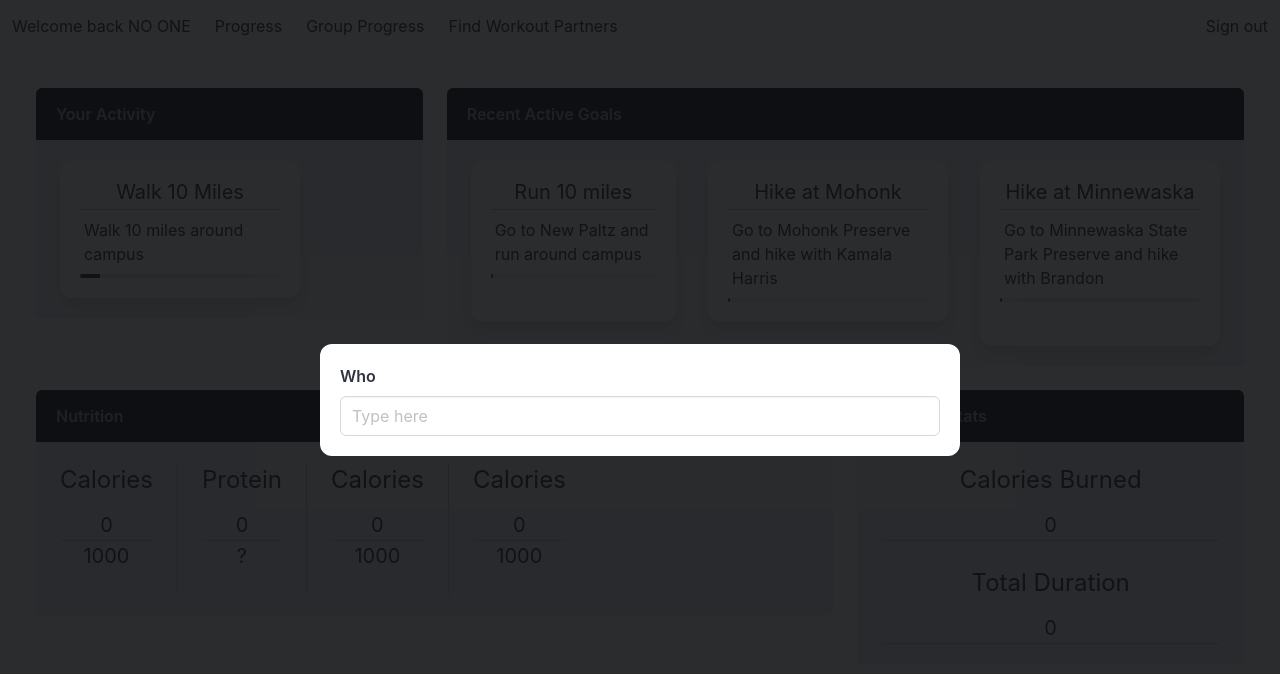
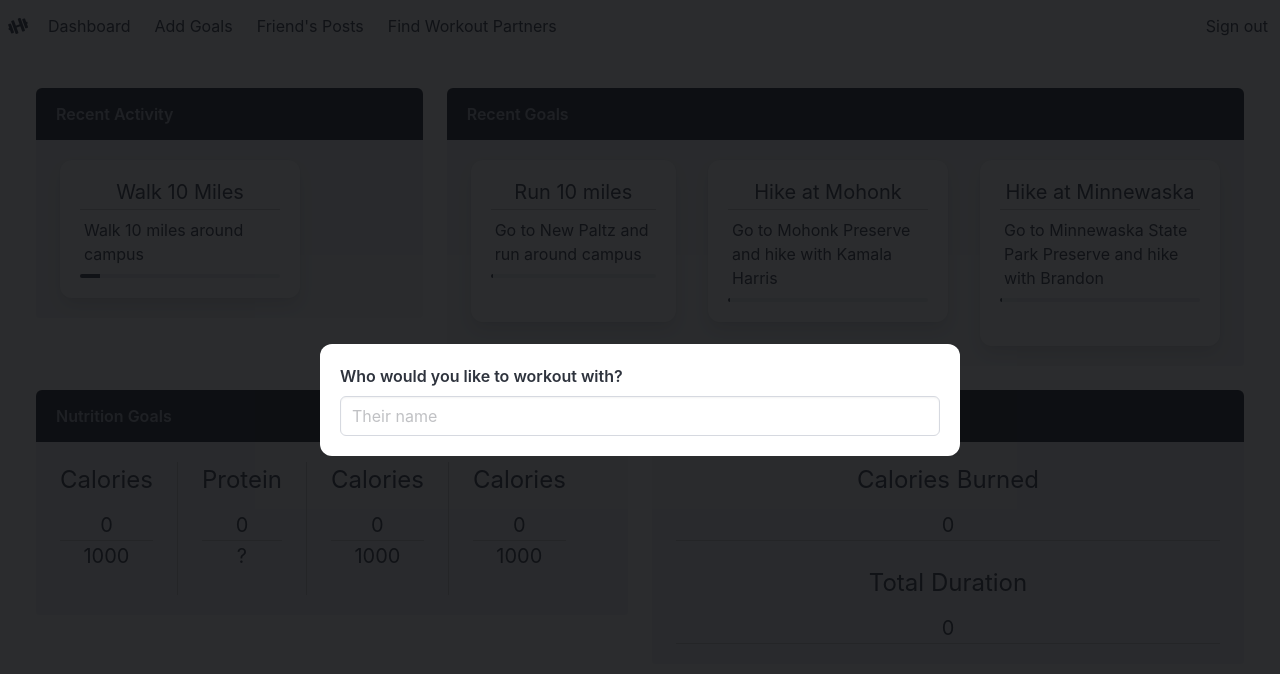
Before and after one commit to shift16/WP-2024-Final, a Vue app in the folder client/: page /dashboard in a window 1280 px wide. Both pictures are taken after a click on the link "Find Workout Partners". Shown: the top 674 px of the page. Built offline with nearby package versions, Linux system fonts and the light colour scheme.

Commit message:
Added search bar feature so that the current user can other users as friends. Updated user.template.json and the existing dummy data. Changed the favicon and webpage title. Also, updated many pages

```diff
--- a/client/index.html
+++ b/client/index.html
@@ -2,9 +2,9 @@
 <html lang="en">
   <head>
     <meta charset="UTF-8">
-    <link rel="icon" href="/favicon.ico">
+    <link rel="icon" href="/favicon.svg">
     <meta name="viewport" content="width=device-width, initial-scale=1.0">
-    <title>Vite App</title>
+    <title>FitFusion</title>
   </head>
   <body>
     <div id="app"></div>
--- a/client/src/components/NavBar.vue
+++ b/client/src/components/NavBar.vue
@@ -1,20 +1,89 @@
 <script setup lang="ts">
 import { RouterLink } from 'vue-router';
-import { ref } from 'vue'
-import { getUserThatLoggedIn, setUserThatLoggedIn, default_user } from '@/model/users';
+import { ref, useTemplateRef, type Ref } from 'vue'
+import { getUserThatLoggedIn, getUsers, setUserThatLoggedIn, default_user, type User, type Friend } from '@/model/users';
+import { addFriend, getFriends } from '@/model/friends';
 import router from '@/router';
 
-const searchModalActive = ref(false)
+const searchModalActive: Ref<boolean> = ref(false)
 
-function enableSearchModal() {
+const navBarBurgerActive: Ref<boolean> = ref(false)
+
+const similarUsers: Ref<User[]> = ref([] as User[])
+
+const allUsers: User[] = getUsers()
+
+const loggedInUser: Ref<User> = ref(getUserThatLoggedIn())
+
+const searchInputElement = useTemplateRef("searchInput")
+
+function handleSearchInput(searchHTMLElment: HTMLInputElement): void {
+    const searchText: string = searchHTMLElment.value
+
+    if (searchText.length >= 1) {
+        const searchRegex: RegExp = new RegExp("^" + searchText.toLowerCase())
+
+        const newSimilarUsers: User[] = [] as User[]
+
+        allUsers.forEach((user: User) => {
+            const userAccountName: string = user.accountDetail.name
+
+            if (searchRegex.test(userAccountName.toLowerCase()) === true)
+                newSimilarUsers.push(user)
+        })
+
+        similarUsers.value = newSimilarUsers
+    } else {
+        similarUsers.value = []
+    }
+}
+
+function showDialogAddedFriendDialog(isAlreadyFriends: boolean): void {
+    // TODO!!!!
+}
+
+function handleSearching(possibleUserToAdd: User[]): void {
+    if (possibleUserToAdd.length === 1) {
+        let isAlreadyFriends: boolean = false
+
+        const userToAdd = possibleUserToAdd[0]
+        const userFriends: Friend[] = getFriends(loggedInUser.value)
+        const userToAddUsername = userToAdd.credential.username
+
+        userFriends.forEach((friendName: Friend) => {
+            if (friendName.username === userToAddUsername) {
+                isAlreadyFriends = true
+            }
+        })
+
+        if (isAlreadyFriends === false) {
+            addFriend(loggedInUser.value, userToAdd)
+        }
+
+        disableSearchModal()
+        showDialogAddedFriendDialog(isAlreadyFriends)
+    }
+
+}
+
+function toggleNavBarBurger(): void {
+    navBarBurgerActive.value = !navBarBurgerActive.value
+}
+
+function enableSearchModal(): void {
     searchModalActive.value = true
 }
 
-function disableSearchModal() {
+function disableSearchModal(): void {
     searchModalActive.value = false
+    if (searchInputElement !== null)
+        if (searchInputElement.value !== null)
+            searchInputElement.value.value = ""
+
+    similarUsers.value = []
 }
 
-function handleSignOut() {
+function handleSignOut(): void {
     setUserThatLoggedIn(default_user)
     router.push('/')
 }
@@ -23,34 +92,49 @@ function handleSignOut() {
 
 <template>
     <nav class="navbar">
-        <div class="navbar-brand">
-            <!-- To add -->
-
-            <div class="navbar-burger">
-                <!-- To add -->
+        <div class="navbar-brand mx-2 is-flex is-justify-content-center is-align-content-center is-align-items-center">
+            <i class="fas fa-solid fa-dumbbell icon-rotation"></i>
+            <div class="navbar-burger" @click="toggleNavBarBurger" :class="{ 'is-active': navBarBurgerActive }">
+                <span></span>
+                <span></span>
+                <span></span>
+                <span></span>
             </div>
         </div>
 
-        <div class="navbar-menu">
+        <div class="navbar-menu" :class="{ 'is-active': navBarBurgerActive }">
             <div class="navbar-start">
-                <RouterLink class="navbar-item" to="/dashboard">Welcome back {{ getUserThatLoggedIn().account_detail.name }}</RouterLink>
+                <RouterLink class="navbar-item" to="/dashboard">Dashboard</RouterLink>
 
-                <RouterLink to="/my-progress" class="navbar-item">Progress</RouterLink>
-                <RouterLink to="/group-progress" class="navbar-item">Group Progress</RouterLink>
+                <RouterLink to="/workouts" class="navbar-item">Add Goals</RouterLink>
+                <RouterLink to="/posts" class="navbar-item">Friend's Posts</RouterLink>
 
                 <!-- Enable the search modal -->
                 <a class="navbar-item" @click="enableSearchModal">Find Workout Partners</a>
 
                 <!-- The search modal -->
-                <div id="find-workout-partners-modal" class="modal" :class="{'is-active': searchModalActive}">
+                <div id="find-workout-partners-modal" class="modal" :class="{ 'is-active': searchModalActive }">
                     <!-- If the modal's background gets clicked on then, hide the modal -->
 
                     <div class="modal-background" @click="disableSearchModal"></div>
                     <div class="modal-content">
-                        <div class="box field">
-                            <label for="search-" class="label is-size-6">Who</label>
-                            <div class="control">
-                                <input name="text-input" type="text" class="input" placeholder="Type here" @keyup.enter="disableSearchModal"/>
+                        <div class="box">
+                            <div class="field">
+                                <label class="label is-size-6">Who would you like to workout with?</label>
+                                <div class="control">
+                                    <input name="text-input" ref="searchInput"
+                                        @input="handleSearchInput($refs.searchInput)" type="text" class="input"
+                                        placeholder="Their name" @keyup.enter="handleSearching(similarUsers)" />
+                                </div>
+                            </div>
+
+                            <div class="block" v-for="sUser in similarUsers">
+                                <div class="is-flex is-flex-direction-flow block is-clickable"
+                                    @click="handleSearching([sUser])">
+                                    <img class="pr-2" :src="sUser.accountDetail.profilePicture"
+                                        :alt="'Picture of ' + sUser.accountDetail.name">
+                                    <p>{{ sUser.accountDetail.name }}</p>
+                                </div>
                             </div>
                         </div>
                     </div>
@@ -64,3 +148,21 @@ function handleSignOut() {
 
     </nav>
 </template>
+
+<style>
+.icon-rotation {
+    transform: rotate(-20deg);
+}
+
+.popup {
+    position: fixed;
+    top: 50%;
+    left: 50%;
+    transform: translate(-50%, -50%);
+    background-color: #fff;
+    padding: 20px;
+    border: 1px solid #ddd;
+    border-radius: 10px;
+    box-shadow: 0 0 10px rgba(0, 0, 0, 0.2);
+}
+</style>
--- a/client/src/data/users.json
+++ b/client/src/data/users.json
@@ -2,73 +2,102 @@
     "users": [
         {
             "credential": {
-                "username": "john_doe",
-                "email": "johndoe@example.com",
+                "username": "johnDoe",
+                "email": "john.doe@example.com",
                 "password": "password123"
             },
-            "account_detail": {
+            "accountDetail": {
                 "name": "John Doe",
-                "profile_picture": "https://example.com/johndoe.jpg"
+                "profilePicture": "https://example.com/john-doe-profile-picture.jpg"
             },
             "permission": {
                 "admin": false
-            }
+            },
+            "workoutGoals": [
+                {
+                    "isMostRecent": true,
+                    "isActive": true,
+                    "progress": 50,
+                    "goalHeader": "Run a marathon",
+                    "goalBody": "Run a marathon in the next 6 months",
+                    "goalType": "running"
+                },
+                {
+                    "isMostRecent": false,
+                    "isActive": false,
+                    "progress": 0,
+                    "goalHeader": "Lift 100kg",
+                    "goalBody": "Lift 100kg in the next 3 months",
+                    "goalType": "weightlifting"
+                }
+            ],
+            "workoutStats": {
+                "caloriesBurned": 1000,
+                "totalTimeWorkingOut": 3600
+            },
+            "nutritionGoals": [
+                {
+                    "nutritionHeader": "Daily protein intake",
+                    "nutrientValue": 50,
+                    "nutrientDesiredValue": 100
+                },
+                {
+                    "nutritionHeader": "Daily carbohydrate intake",
+                    "nutrientValue": 200,
+                    "nutrientDesiredValue": 250
+                }
+            ],
+            "friends": [
+                {
+                    "username": "janeDoe"
+                },
+                {
+                    "username": "bobSmith"
+                }
+            ]
         },
         {
             "credential": {
-                "username": "jane_smith",
-                "email": "janesmith@example.com",
+                "username": "janeDoe",
+                "email": "jane.doe@example.com",
                 "password": "password456"
             },
-            "account_detail": {
-                "name": "Jane Smith",
-                "profile_picture": "https://example.com/janesmith.jpg"
-            },
-            "permission": {
-                "admin": true
-            }
-        },
-        {
-            "credential": {
-                "username": "bob_johnson",
-                "email": "bobjohnson@example.com",
-                "password": "password789"
-            },
-            "account_detail": {
-                "name": "Bob Johnson",
-                "profile_picture": "https://example.com/bobjohnson.jpg"
+            "accountDetail": {
+                "name": "Jane Doe",
+                "profilePicture": "https://example.com/jane-doe-profile-picture.jpg"
             },
             "permission": {
                 "admin": false
-            }
-        },
-        {
-            "credential": {
-                "username": "alice_williams",
-                "email": "alicewilliams@example.com",
-                "password": "password012"
             },
-            "account_detail": {
-                "name": "Alice Williams",
-                "profile_picture": "https://example.com/alicewilliams.jpg"
+            "workoutGoals": [
+                {
+                    "isMostRecent": true,
+                    "isActive": true,
+                    "progress": 75,
+                    "goalHeader": "Complete a triathlon",
+                    "goalBody": "Complete a triathlon in the next 9 months",
+                    "goalType": "triathlon"
+                }
+            ],
+            "workoutStats": {
+                "caloriesBurned": 500,
+                "totalTimeWorkingOut": 1800
             },
-            "permission": {
-                "admin": false
-            }
-        },
-        {
-            "credential": {
-                "username": "mike_davis",
-                "email": "mikedavis@example.com",
-                "password": "password345"
-            },
-            "account_detail": {
-                "name": "Mike Davis",
-                "profile_picture": "https://example.com/mikedavis.jpg"
-            },
-            "permission": {
-                "admin": false
-            }
+            "nutritionGoals": [
+                {
+                    "nutritionHeader": "Daily fat intake",
+                    "nutrientValue": 20,
+                    "nutrientDesiredValue": 30
+                }
+            ],
+            "friends": [
+                {
+                    "username": "johnDoe"
+                },
+                {
+                    "username": "aliceJohnson"
+                }
+            ]
         }
     ]
 }
--- a/client/src/data/users.template.json
+++ b/client/src/data/users.template.json
@@ -20,9 +20,10 @@
                 {
                     "is_most_recent": false,
                     "is_active": false,
-                    "progress": 0, // Out of 100
+                    "progress": 0,
                     "goal_header": "",
-                    "goal_body": ""
+                    "goal_body": "",
+                    "goal_type": ""
                 }
             ],
 
--- /dev/null
+++ b/client/src/model/friends.ts
@@ -0,0 +1,11 @@
+import { getUsers, type Friend, type User } from "./users";
+
+export function addFriend(theUser: User, newFriend: User): void {
+    theUser.friends.push({
+        'username': newFriend.credential.username
+    })
+}
+
+export function getFriends(currentUser: User): Friend[] {
+    return currentUser.friends
+}
--- a/client/src/model/users.ts
+++ b/client/src/model/users.ts
@@ -9,17 +9,45 @@ export interface Credential {
 
 export interface AccountDetail {
     name: string;
-    profile_picture: string;
+    profilePicture: string;
 }
 
 export interface Permission {
     admin: boolean;
 }
 
+export interface WorkoutGoal {
+    isMostRecent: boolean;
+    isActive: boolean;
+    progress: number;
+    goalHeader: string;
+    goalBody: string;
+    goalType: string;
+}
+
+export interface WorkoutStats {
+    caloriesBurned: number;
+    totalTimeWorkingOut: number;
+}
+
+export interface NutritionGoal {
+    nutritionHeader: string;
+    nutrientValue: number;
+    nutrientDesiredValue: number;
+}
+
+export interface Friend {
+    username: string;
+}
+
 export interface User {
     credential: Credential;
-    account_detail: AccountDetail;
+    accountDetail: AccountDetail;
     permission: Permission;
+    workoutGoals: WorkoutGoal[];
+    workoutStats: WorkoutStats;
+    nutritionGoals: NutritionGoal[];
+    friends: Friend[];
 }
 
 export interface Users {
@@ -32,18 +60,41 @@ export function getUsers(): User[] {
 
 export const default_user: User = {
     "credential": {
-        "username": "NOTSET",
-        "email": "NOONE@example.com",
-        "password": "NOPASSWORD"
+        "username": "NO_ONE",
+        "email": "default@example.com",
+        "password": "defaultpassword"
     },
-    "account_detail": {
+    "accountDetail": {
         "name": "NO ONE",
-        "profile_picture": "https://example.com/ghost.jpg"
+        "profilePicture": "https://example.com/default-profile-picture.jpg"
     },
     "permission": {
         "admin": false
-    }
+    },
+    "workoutGoals": [
+        {
+            "isMostRecent": false,
+            "isActive": false,
+            "progress": 0,
+            "goalHeader": "No goals set",
+            "goalBody": "No goals set",
+            "goalType": "none"
+        }
+    ],
+    "workoutStats": {
+        "caloriesBurned": 0,
+        "totalTimeWorkingOut": 0
+    },
+    "nutritionGoals": [
+        {
+            "nutritionHeader": "No nutrition goals set",
+            "nutrientValue": 0,
+            "nutrientDesiredValue": 0
+        }
+    ],
+    "friends": []
 }
+
 
 const userThatLoggedIn: Ref<User> = ref(default_user)
 
--- a/client/src/pages/ActivityDashboard.vue
+++ b/client/src/pages/ActivityDashboard.vue
@@ -9,7 +9,7 @@ import GoalCard from '../components/GoalCard.vue';
   <NavBar></NavBar> <!-- Add the Navbar -->
   <div class="columns ml-5 mr-5 mt-5">
     <div class="column message is-one-third">
-      <h1 class="message-header">Your Activity</h1>
+      <h1 class="message-header">Recent Activity</h1>
       <div class="message-body">
         <GoalCard :current-progress="10">
           <template #card-title>Walk 10 Miles</template>
@@ -20,7 +20,7 @@ import GoalCard from '../components/GoalCard.vue';
     </div>
 
     <div class="column message">
-      <h1 class="message-header has-text-centered">Recent Active Goals</h1>
+      <h1 class="message-header has-text-centered">Recent Goals</h1>
       <div class="message-body is-flex is-flex-direction-row apply-gap">
         <GoalCard>
           <template #card-title>Run 10 miles</template>
@@ -44,8 +44,8 @@ import GoalCard from '../components/GoalCard.vue';
   </div>
 
   <div class="columns ml-5 mr-5">
-    <div class="column is-two-thirds message">
-      <h1 class="message-header">Nutrition</h1>
+    <div class="column message">
+      <h1 class="message-header">Nutrition Goals</h1>
       <div class="message-body">
         <div class="is-flex is-flex-direction-row">
 
@@ -89,13 +89,11 @@ import GoalCard from '../components/GoalCard.vue';
           <EmbeddedCard>
             <template #card-title>Calories Burned</template>
             <template #top-content>0</template>
-            <template #bottom-content>{{null}}</template>
           </EmbeddedCard>
 
           <EmbeddedCard>
             <template #card-title>Total Duration</template>
             <template #top-content>0</template>
-            <template #bottom-content>{{ null }}</template>
           </EmbeddedCard>
         </div>
       </p>
--- a/client/src/pages/LoginPage.vue
+++ b/client/src/pages/LoginPage.vue
@@ -47,8 +47,9 @@ function handleSignIn(): void {
 </script>
 
 <template>
+    <main>
         <div class="center-content">
-        <div class="box center-self has-text-danger" :class="{'is-hidden': !inputtedContentWrong}">
+            <div class="box center-self has-text-danger" :class="{ 'is-hidden': !inputtedContentWrong }">
                 <p>The username or password is incorrect</p>
             </div>
 
@@ -80,9 +81,11 @@ function handleSignIn(): void {
             </div>
 
         </div>
+    </main>
 </template>
 
 <style>
+
 .center-content {
     display: flex;
     justify-content: center;
```
Also changed, not shown: client/public/favicon.svg (added), client/src/main.ts (line endings or trailing spaces), 1 other file (tests, documents, lock files or other folders). Lines whose indentation alone changed are shown as unchanged.
